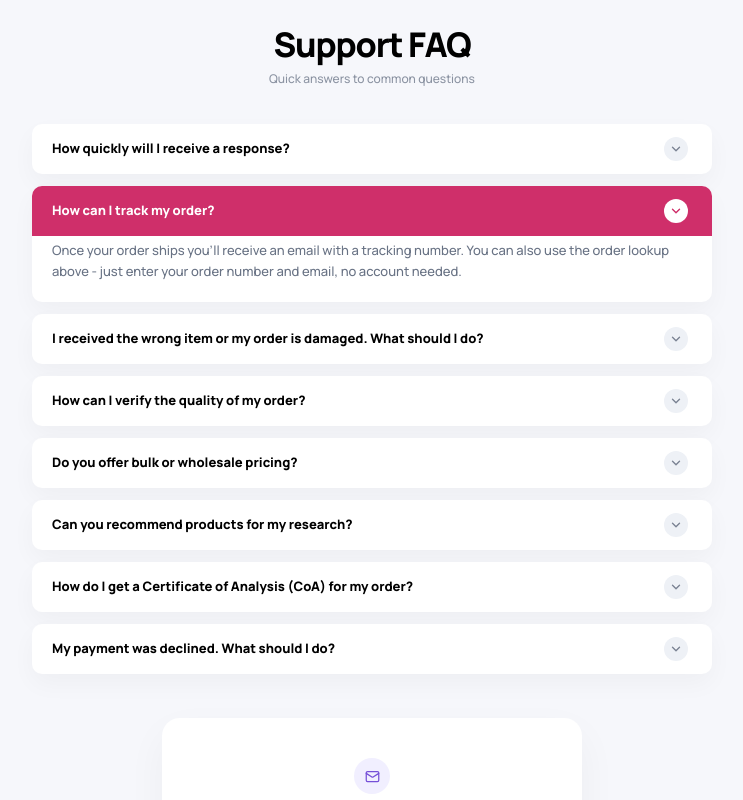
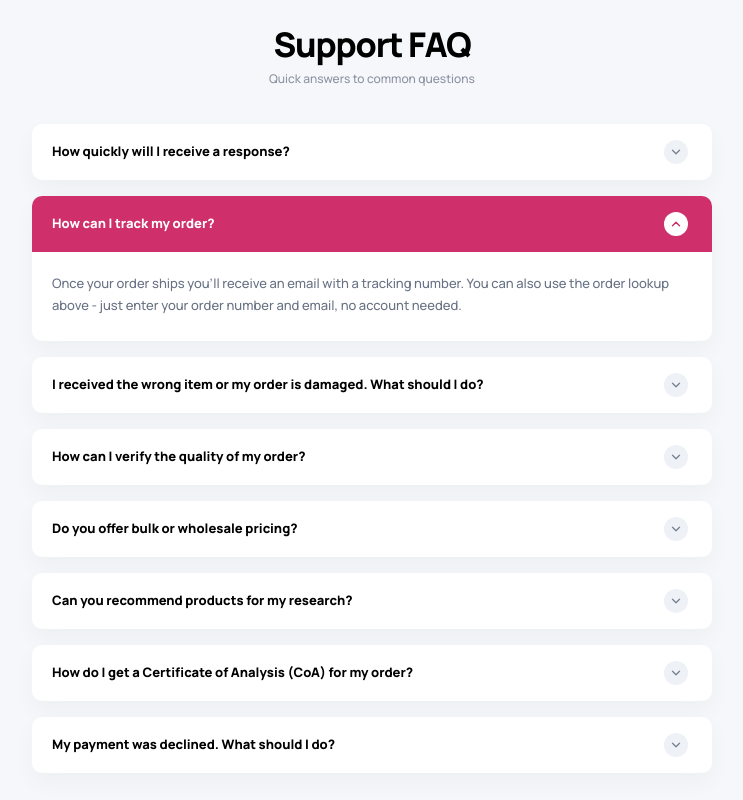
Before and after one commit to mhmdsalameh0/origin-store, a Next.js app in the folder frontend/: page /contact in a window 1280 px wide. Shown: the part 660-1460 px from the top of the page, without its empty margins (268-1011 px from the left). Built offline with nearby package versions, Linux system fonts and the light colour scheme.

Commit message:
Smooth contact FAQ accordion

```diff
--- a/frontend/app/contact/page.tsx
+++ b/frontend/app/contact/page.tsx
@@ -108,41 +108,50 @@ export default function ContactPage() {
               <p className="mt-2 text-[12px] font-medium text-[#8a92a1]">Quick answers to common questions</p>
             </div>
 
-            <div className="mt-9 space-y-3">
+            <div className="mt-9 space-y-4">
               {supportFaqs.map((faq, index) => {
                 const isOpen = openItem === index;
 
                 return (
-                  <article className="overflow-hidden rounded-[10px] bg-white shadow-[0_10px_24px_rgba(15,23,42,.035)]" key={faq.question}>
+                  <motion.article
+                    layout
+                    className="overflow-hidden rounded-[10px] bg-white shadow-[0_10px_24px_rgba(15,23,42,.035)]"
+                    key={faq.question}
+                    transition={{ layout: { duration: 0.32, ease: [0.22, 1, 0.36, 1] } }}
+                  >
                     <button
                       aria-expanded={isOpen}
                       className={[
-                        "grid min-h-[50px] w-full grid-cols-[minmax(0,1fr)_28px] items-center gap-4 px-5 text-left text-[13px] font-extrabold leading-snug transition focus:outline-none focus:ring-2 focus:ring-[#cf2f6a]",
+                        "grid min-h-[56px] w-full grid-cols-[minmax(0,1fr)_28px] items-center gap-4 px-5 text-left text-[13px] font-extrabold leading-snug transition-colors duration-300 focus:outline-none focus:ring-2 focus:ring-[#cf2f6a]",
                         isOpen ? "bg-[#cf2f6a] text-white" : "text-black hover:bg-white/70"
                       ].join(" ")}
                       onClick={() => setOpenItem((item) => (item === index ? -1 : index))}
                       type="button"
                     >
                       <span>{faq.question}</span>
-                      <span className={["grid size-6 place-items-center rounded-full", isOpen ? "bg-white text-[#cf2f6a]" : "bg-[#eef1f6] text-[#7c8494]"].join(" ")}>
+                      <motion.span
+                        animate={{ rotate: isOpen ? 180 : 0 }}
+                        className={["grid size-6 place-items-center rounded-full transition-colors duration-300", isOpen ? "bg-white text-[#cf2f6a]" : "bg-[#eef1f6] text-[#7c8494]"].join(" ")}
+                        transition={{ duration: 0.28, ease: [0.22, 1, 0.36, 1] }}
+                      >
                         <ChevronDown size={14} strokeWidth={2.4} />
-                      </span>
+                      </motion.span>
                     </button>
 
                     <AnimatePresence initial={false}>
                       {isOpen ? (
                         <motion.div
-                          initial={{ height: 0, opacity: 0 }}
-                          animate={{ height: "auto", opacity: 1 }}
-                          exit={{ height: 0, opacity: 0 }}
-                          transition={{ duration: 0.22 }}
+                          initial={{ height: 0, opacity: 0, y: -8 }}
+                          animate={{ height: "auto", opacity: 1, y: 0 }}
+                          exit={{ height: 0, opacity: 0, y: -6 }}
+                          transition={{ duration: 0.34, ease: [0.22, 1, 0.36, 1] }}
                           className="overflow-hidden"
                         >
-                          <p className="px-5 pb-5 pt-1 text-[13px] font-medium leading-[1.65] text-[#687284]">{faq.answer}</p>
+                          <p className="px-5 pb-6 pt-5 text-[13px] font-medium leading-[1.75] text-[#687284]">{faq.answer}</p>
                         </motion.div>
                       ) : null}
                     </AnimatePresence>
-                  </article>
+                  </motion.article>
                 );
               })}
             </div>
```
